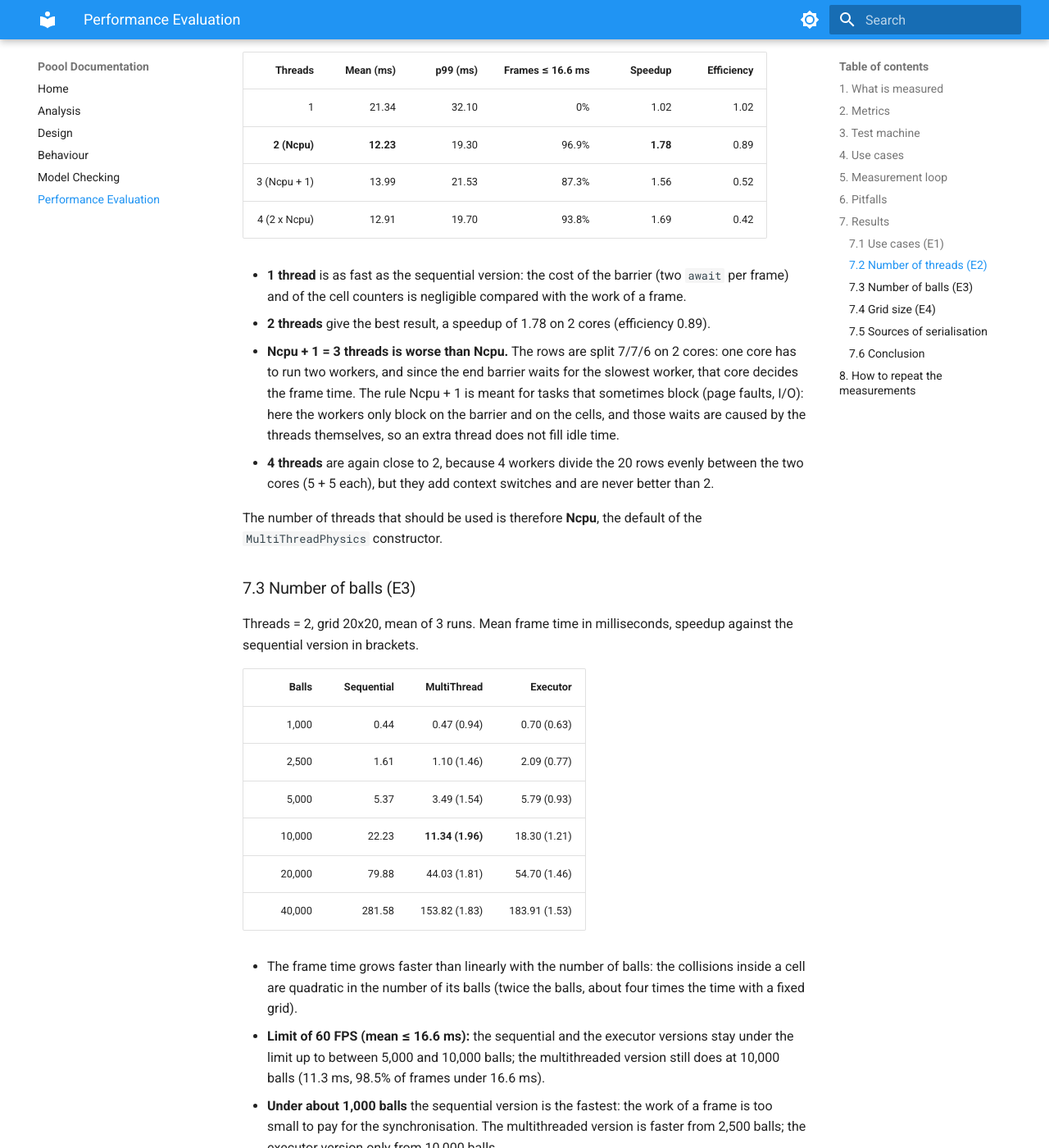
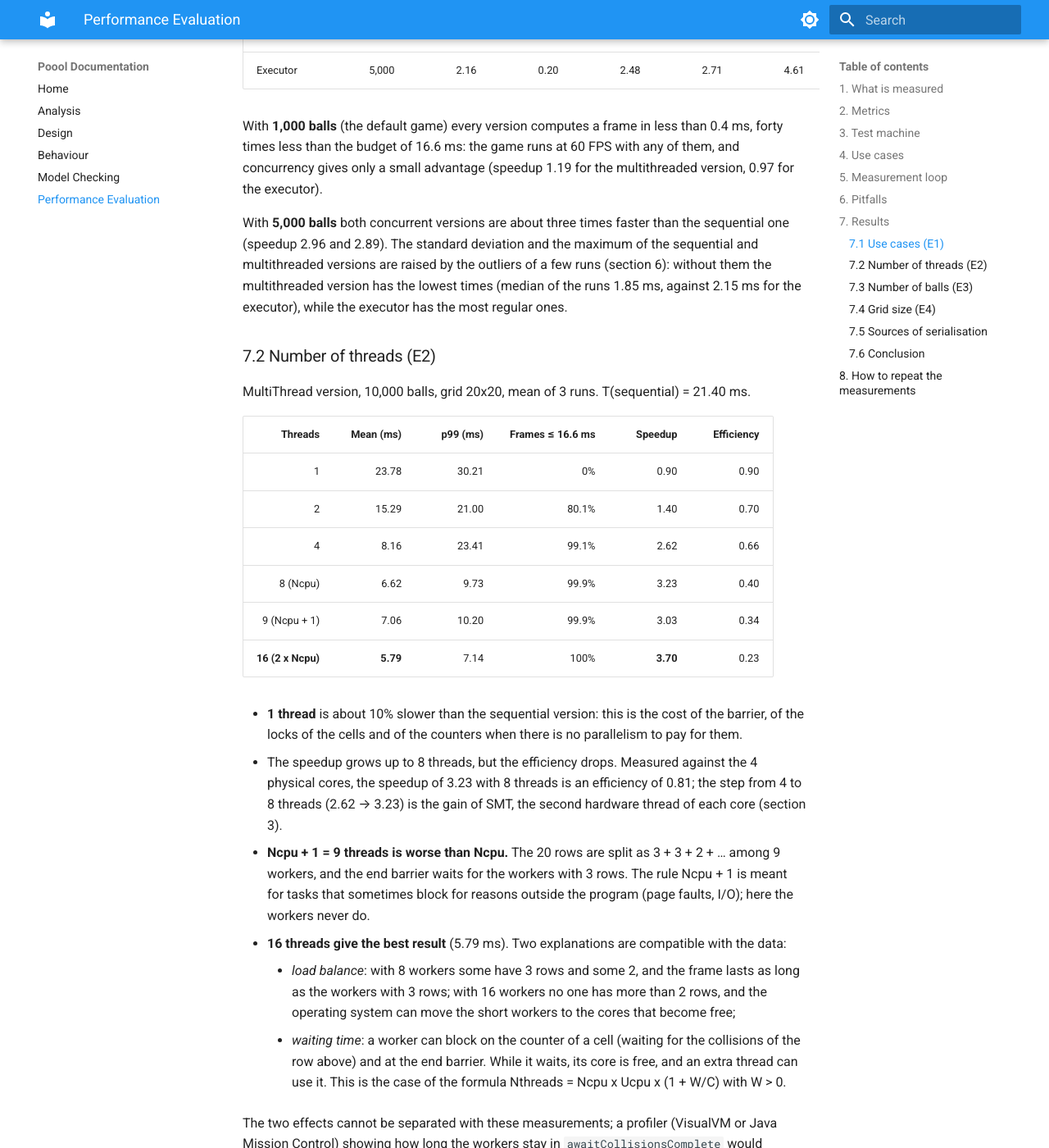
Before and after one commit to eduardalexandrut/concurrent-pool, an MkDocs documentation site: the page built from docs/performance-evaluation.md, in a window 1280 px wide and 1400 px high, scrolled down 3801 px. Shown: the whole window at 82% size. Built offline with MkDocs 1.6.1 and Material for MkDocs 9.7.7, drawn with Linux system fonts in a browser that asks for light colours; some of the changed text lies outside the part shown.

Commit message:
chore: benchmark

````diff
--- a/docs/performance-evaluation.md
+++ b/docs/performance-evaluation.md
@@ -12,8 +12,8 @@ The questions are:
 
 1. **How fast** is a frame on average, and how many frames stay within the 16.6 ms needed for 60 FPS?
 2. **Scalability:** how does the speedup change when threads are added? Which number of threads is the best?
-3. **How much:** what is the largest number of balls that each version can handle within 16.6 ms? With few balls, is
-   the concurrent version still faster than the sequential one?
+3. **How much:** how does the frame time grow with the number of balls? With few balls, is the concurrent version
+   still faster than the sequential one?
 4. **Which version** is better: platform threads with the barrier, or the `ExecutorService`?
 
 ## 2. Metrics
@@ -28,23 +28,28 @@ The questions are:
 ## 3. Test machine
 | | |
 |---|---|
-| CPU | Intel Xeon @ 2.80 GHz, **2 virtual cores** (Ncpu = 2), virtual machine |
-| Memory | 8 GB, JVM heap fixed with `-Xms2g -Xmx2g` |
-| JVM | OpenJDK 21.0.12, HotSpot 64-bit Server VM |
-| OS | Linux 6.18 |
+| CPU | AMD Ryzen 7 3700U (laptop, 15 W): **4 physical cores, 8 logical processors** with SMT (Ncpu = 8, `availableProcessors()`) |
+| JVM | Java HotSpot 64-Bit Server VM 21.0.7, heap fixed with `-Xms2g -Xmx2g` |
+| OS | Windows |
 
-With only two cores the maximum theoretical speedup is 2. On a machine with more cores the absolute values and the
-best number of threads change; the benchmark can be repeated there with the same commands (section 8).
+Two properties of this CPU matter for the results:
+
+- **SMT (simultaneous multithreading):** each physical core runs two hardware threads that share its execution units.
+  Two threads on the same core are faster than one, but far from twice as fast, so the ideal speedup on this machine is
+  between 4 (physical cores) and 8 (logical processors).
+- **Turbo frequency:** a laptop CPU runs at a higher clock when few cores are busy and lowers it when all of them are,
+  to stay within its power limit. A single thread therefore runs faster than each of eight parallel threads, which
+  lowers the measured efficiency.
 
 ## 4. Use cases
 The measurements use the real engine (the two player balls, the holes and the scores are included), without the GUI
-and without the 16 ms sleep of the game loop, on the default board (1600x1200, grid 20x20).
+and without the 16 ms sleep of the game loop, on the default board (1600x1200).
 
 | Use case | Balls | Why |
 |---|---|---|
 | Default game | 1,000 | default value of the launcher |
 | Heavy game | 5,000 | crowded table |
-| Stress | 1,000 to 40,000 | to find the limit of each version |
+| Stress | 10,000 | more than the sequential version can compute at 60 FPS |
 
 The balls are created from a `Random` with a fixed seed (42) and passed to `new Board(width, height, balls)`, so every
 version simulates exactly the same table. The executor version always uses `availableProcessors()` threads.
@@ -66,132 +71,159 @@ int remaining = physics.getStateSnapshot().size();   // use the result
 physics.shutdown();
 ```
 
-E1 and E2 use 300 warm-up frames and 1,000 measured frames, repeated **5 times**; E3 and E4 use 200 + 500 frames,
-repeated **3 times** (the runs with 40,000 balls take minutes). **Every repetition runs in a new JVM**, and the tables
-report the mean of the repetitions. The variation between repetitions (coefficient of variation of the mean frame
-time) is below 5% for every configuration with at least 2,500 balls, and around 10% with 1,000 balls, where a frame
-takes less than half a millisecond.
+All the experiments are run by `scripts/run-benchmarks.ps1`. **Every repetition runs in a new JVM**, and the tables
+report the mean of the repetitions.
+
+| Experiment | Warm-up + measured frames | Repetitions |
+|---|---|---|
+| E1 | 300 + 1,000 | 5 |
+| E2, E3 | 200 + 500 | 3 |
+| E4 | 100 + 300 | 3 |
 
 ## 6. Pitfalls
 | Pitfall | How it is handled |
 |---|---|
-| Garbage collection | long runs (500 to 1,000 frames), so that the GC runs several times during the measure and its cost is part of the mean; fixed heap (`-Xms2g -Xmx2g`) |
+| Garbage collection | long runs (300 to 1,000 frames), so that the GC runs several times during the measure and its cost is part of the mean; fixed heap (`-Xms2g -Xmx2g`) |
 | Dynamic compilation | warm-up frames that are not measured; each repetition in a new JVM |
 | Unrealistic code paths | the measured code is the real engine, called in the same way as the game loop |
 | Unrealistic contention | real board, real ball distribution, real locks |
 | Dead code elimination | the result of the simulation (number of balls left) is printed at the end |
 
-The maximum frame time is sensitive to GC pauses and to the scheduler of the virtual machine: it is reported but not
-used to compare the versions.
+**Outliers.** In 6 of the 111 runs a few frames took between 160 and 450 ms, while the 99th percentile of the same
+runs is below 60 ms (for example run 2 of the sequential version with 5,000 balls: maximum 446 ms). They appear in a single run of a configuration and not in the others, so they
+come from outside the engine (a GC pause or another process of the operating system), not from the synchronisation.
+They raise the mean, the standard deviation and the maximum of that run; the median of the runs is given where it
+changes the result. The maximum frame time is reported but not used to compare the versions.
 
 ## 7. Results
 ### 7.1 Use cases (E1)
-Threads = Ncpu = 2, grid 20x20, mean of 5 runs. Times in milliseconds.
+Threads = Ncpu = 8, grid 20x20, mean of 5 runs. Times in milliseconds.
 
 | Version | Balls | Mean | SD | p95 | p99 | Max | FPS | Frames ≤ 16.6 ms |
 |---|---:|---:|---:|---:|---:|---:|---:|---:|
-| Sequential | 1,000 | 0.40 | 0.18 | 0.57 | 0.83 | 3.91 | 2,490 | 100% |
-| MultiThread | 1,000 | 0.43 | 0.35 | 0.69 | 2.04 | 5.63 | 2,343 | 100% |
-| Executor | 1,000 | 0.72 | 0.46 | 1.18 | 2.97 | 6.38 | 1,405 | 100% |
-| Sequential | 5,000 | 5.89 | 1.15 | 8.01 | 9.81 | 16.98 | 170 | 99.9% |
-| MultiThread | 5,000 | **3.59** | 1.02 | 4.87 | 7.30 | 19.84 | 279 | 99.9% |
-| Executor | 5,000 | 5.68 | 0.92 | 7.33 | 8.66 | 12.54 | 176 | 100% |
+| Sequential | 1,000 | 0.38 | 0.15 | 0.57 | 0.79 | 3.84 | 2,632 | 100% |
+| MultiThread | 1,000 | **0.32** | 0.12 | 0.44 | 0.63 | 3.25 | 3,190 | 100% |
+| Executor | 1,000 | 0.39 | 0.14 | 0.53 | 0.71 | 3.91 | 2,571 | 100% |
+| Sequential | 5,000 | 6.24 | 6.89 | 8.75 | 12.03 | 189.61 | 162 | 99.6% |
+| MultiThread | 5,000 | **2.11** | 2.23 | 2.91 | 5.67 | 57.26 | 496 | 99.8% |
+| Executor | 5,000 | 2.16 | 0.20 | 2.48 | 2.71 | 4.61 | 463 | 100% |
 
-With **1,000 balls** (the default game) concurrency is useless: a frame takes 0.4 ms, forty times less than the budget
-of 16.6 ms, and the threads only add overhead. The multithreaded version is as fast as the sequential one but with
-twice the variance (p99 2.0 ms against 0.8 ms); the executor version is almost twice as slow.
+With **1,000 balls** (the default game) every version computes a frame in less than 0.4 ms, forty times less than the
+budget of 16.6 ms: the game runs at 60 FPS with any of them, and concurrency gives only a small advantage
+(speedup 1.19 for the multithreaded version, 0.97 for the executor).
 
-With **5,000 balls** the multithreaded version is clearly the fastest (speedup 1.64), while the executor version is
-only as fast as the sequential one.
+With **5,000 balls** both concurrent versions are about three times faster than the sequential one (speedup 2.96 and
+2.89). The standard deviation and the maximum of the sequential and multithreaded versions are raised by the outliers
+of a few runs (section 6): without them the multithreaded version has the lowest times (median of the runs 1.85 ms,
+against 2.15 ms for the executor), while the executor has the most regular ones.
 
 ### 7.2 Number of threads (E2)
-MultiThread version, 10,000 balls, grid 20x20, mean of 5 runs. T(sequential) = 21.78 ms.
+MultiThread version, 10,000 balls, grid 20x20, mean of 3 runs. T(sequential) = 21.40 ms.
 
 | Threads | Mean (ms) | p99 (ms) | Frames ≤ 16.6 ms | Speedup | Efficiency |
 |---:|---:|---:|---:|---:|---:|
-| 1 | 21.34 | 32.10 | 0% | 1.02 | 1.02 |
-| **2 (Ncpu)** | **12.23** | 19.30 | 96.9% | **1.78** | 0.89 |
-| 3 (Ncpu + 1) | 13.99 | 21.53 | 87.3% | 1.56 | 0.52 |
-| 4 (2 x Ncpu) | 12.91 | 19.70 | 93.8% | 1.69 | 0.42 |
+| 1 | 23.78 | 30.21 | 0% | 0.90 | 0.90 |
+| 2 | 15.29 | 21.00 | 80.1% | 1.40 | 0.70 |
+| 4 | 8.16 | 23.41 | 99.1% | 2.62 | 0.66 |
+| 8 (Ncpu) | 6.62 | 9.73 | 99.9% | 3.23 | 0.40 |
+| 9 (Ncpu + 1) | 7.06 | 10.20 | 99.9% | 3.03 | 0.34 |
+| **16 (2 x Ncpu)** | **5.79** | 7.14 | 100% | **3.70** | 0.23 |
 
-- **1 thread** is as fast as the sequential version: the cost of the barrier (two `await` per frame) and of the cell
-  counters is negligible compared with the work of a frame.
-- **2 threads** give the best result, a speedup of 1.78 on 2 cores (efficiency 0.89).
-- **Ncpu + 1 = 3 threads is worse than Ncpu.** The rows are split 7/7/6 on 2 cores: one core has to run two workers,
-  and since the end barrier waits for the slowest worker, that core decides the frame time. The rule Ncpu + 1 is meant
-  for tasks that sometimes block (page faults, I/O): here the workers only block on the barrier and on the cells, and
-  those waits are caused by the threads themselves, so an extra thread does not fill idle time.
-- **4 threads** are again close to 2, because 4 workers divide the 20 rows evenly between the two cores (5 + 5 each),
-  but they add context switches and are never better than 2.
+- **1 thread** is about 10% slower than the sequential version: this is the cost of the barrier, of the locks of the
+  cells and of the counters when there is no parallelism to pay for them.
+- The speedup grows up to 8 threads, but the efficiency drops. Measured against the 4 physical cores, the speedup of
+  3.23 with 8 threads is an efficiency of 0.81; the step from 4 to 8 threads (2.62 → 3.23) is the gain of SMT, the
+  second hardware thread of each core (section 3).
+- **Ncpu + 1 = 9 threads is worse than Ncpu.** The 20 rows are split as 3 + 3 + 2 + … among 9 workers, and the end
+  barrier waits for the workers with 3 rows. The rule Ncpu + 1 is meant for tasks that sometimes block for reasons
+  outside the program (page faults, I/O); here the workers never do.
+- **16 threads give the best result** (5.79 ms). Two explanations are compatible with the data:
+    - *load balance*: with 8 workers some have 3 rows and some 2, and the frame lasts as long as the workers with 3
+      rows; with 16 workers no one has more than 2 rows, and the operating system can move the short workers to the
+      cores that become free;
+    - *waiting time*: a worker can block on the counter of a cell (waiting for the collisions of the row above) and at
+      the end barrier. While it waits, its core is free, and an extra thread can use it. This is the case of the
+      formula Nthreads = Ncpu x Ucpu x (1 + W/C) with W > 0.
 
-The number of threads that should be used is therefore **Ncpu**, the default of the `MultiThreadPhysics` constructor.
+  The two effects cannot be separated with these measurements; a profiler (VisualVM or Java Mission Control) showing
+  how long the workers stay in `awaitCollisionsComplete` would measure W/C.
 
 ### 7.3 Number of balls (E3)
-Threads = 2, grid 20x20, mean of 3 runs. Mean frame time in milliseconds, speedup against the sequential version in
-brackets.
+Threads = Ncpu = 8, grid 20x20, mean of 3 runs. Mean frame time in milliseconds, speedup against the sequential
+version in brackets.
 
 | Balls | Sequential | MultiThread | Executor |
 |---:|---:|---:|---:|
-| 1,000 | 0.44 | 0.47 (0.94) | 0.70 (0.63) |
-| 2,500 | 1.61 | 1.10 (1.46) | 2.09 (0.77) |
-| 5,000 | 5.37 | 3.49 (1.54) | 5.79 (0.93) |
-| 10,000 | 22.23 | **11.34 (1.96)** | 18.30 (1.21) |
-| 20,000 | 79.88 | 44.03 (1.81) | 54.70 (1.46) |
-| 40,000 | 281.58 | 153.82 (1.83) | 183.91 (1.53) |
+| 1,000 | 0.38 | 0.38 (1.00) | 0.41 (0.93) |
+| 2,500 | 1.58 | 0.70 (2.26) | 0.81 (1.95) |
+| 5,000 | 5.25 | 1.82 (2.88) | 2.11 (2.49) |
+| 10,000 | 19.71 | **6.59 (2.99)** | **6.57 (3.00)** |
 
 - The frame time grows faster than linearly with the number of balls: the collisions inside a cell are quadratic in
   the number of its balls (twice the balls, about four times the time with a fixed grid).
-- **Limit of 60 FPS (mean ≤ 16.6 ms):** the sequential and the executor versions stay under the limit up to between
-  5,000 and 10,000 balls; the multithreaded version still does at 10,000 balls (11.3 ms, 98.5% of frames under
-  16.6 ms).
-- **Under about 1,000 balls** the sequential version is the fastest: the work of a frame is too small to pay for the
-  synchronisation. The multithreaded version is faster from 2,500 balls; the executor version only from 10,000 balls.
-- The speedup of the multithreaded version settles around 1.8–1.9 on 2 cores.
+- **Limit of 60 FPS (mean ≤ 16.6 ms):** the sequential version stays under the limit up to between 5,000 and 10,000
+  balls (19.7 ms at 10,000); both concurrent versions are still at 6.6 ms with 10,000 balls, so they can handle more.
+- **With 1,000 balls** the three versions are equivalent: the work of a frame is too small to pay for the
+  synchronisation.
+- The speedup grows with the number of balls: the more work in a frame, the smaller the fixed cost of the
+  synchronisation compared with it. The multithreaded version is faster than the executor up to 5,000 balls; at
+  10,000 they are the same.
 
 ### 7.4 Grid size (E4)
-10,000 balls, mean of 3 runs. MultiThread with 2 threads, sequential as reference.
+5,000 balls, mean of 3 runs. MultiThread with 8 threads, sequential as reference.
 
 | Grid | Cells | Balls per cell | Sequential (ms) | MultiThread (ms) | Speedup |
 |---|---:|---:|---:|---:|---:|
-| 5x5 | 25 | 400 | 253.81 | 189.77 | 1.34 |
-| 10x10 | 100 | 100 | 69.61 | 37.87 | 1.84 |
-| 15x15 | 225 | 44 | 36.37 | 21.58 | 1.69 |
-| 20x20 | 400 | 25 | 21.05 | 11.97 | 1.76 |
+| 5x5 | 25 | 200 | 60.31 | 29.10 | 2.07 |
+| 10x10 | 100 | 50 | 17.92 | 6.77 | 2.65 |
+| 15x15 | 225 | 22 | 9.05 | 2.71 | 3.34 |
+| 20x20 | 400 | 12 | 6.38 | 2.11 | 3.02 |
 
 The grid is a form of **lock striping**: one lock per cell instead of one for the whole board. More cells mean fewer
-balls per cell, so fewer pairs to check (the time drops from 254 ms to 21 ms in the sequential version) and shorter
-critical sections. With the 5x5 grid there are only 5 rows for 2 workers (3 + 2), so the work is unbalanced and the
-speedup is only 1.34. 20x20 is the finest grid allowed on this board (cells must be at least 60 px high, the
-diameter of the player balls) and it is the fastest.
+balls per cell, so fewer pairs to check (the sequential time drops from 60 ms to 6 ms) and shorter critical sections.
+The 20x20 grid is the fastest in absolute terms; it is the finest grid allowed on this board (cells must be at least
+60 px high, the diameter of the player balls).
+
+The speedup also depends on the number of rows, because the rows are the unit of work of a worker: with the 5x5 grid
+there are only 5 rows for 8 workers, so 3 workers have nothing to do and the speedup stops at 2.07.
 
 ### 7.5 Sources of serialisation
-- **Work done only by the game loop.** `initFrame` on all the 400 cells and the user input are executed by one
-  thread before the workers start (Amdahl's law). The result of E2 with 1 thread (same time as the sequential version)
-  shows that this part, together with the barrier, is small.
-- **Load balance.** The frame ends when the slowest worker reaches the end barrier: with few rows (E4, 5x5) or a
-  number of workers that does not divide the rows evenly between the cores (E2, 3 threads) the speedup drops.
+- **Work done only by the game loop.** `initFrame` on all the cells and the user input are executed by one thread
+  before the workers start (Amdahl's law). Together with the cost of the barrier and of the locks, it is the reason
+  why 1 worker is 10% slower than the sequential version (E2).
+- **Load balance.** The frame ends when the slowest worker reaches the end barrier, and the work is divided by rows:
+  when the rows are not a multiple of the workers (9 threads in E2) or are fewer than the workers (5x5 in E4), the
+  speedup drops.
 - **Executor.** `ExecutorPhysics` waits for *all* collision tasks with `invokeAll` before starting the movement tasks.
   This is a global barrier between the two phases, while the multithreaded version only waits on the counter of each
-  cell, so a worker can start moving its rows while another is still colliding. In addition it creates and submits
-  2 x 20 = 40 tasks per frame through the shared queue of the pool. This explains why it is always slower than the
-  multithreaded version, and slower than the sequential one up to about 5,000 balls.
+  cell. In addition it creates and submits 2 x 20 = 40 tasks per frame through the shared queue of the pool. This cost
+  is visible with medium loads (2,500 – 5,000 balls); at 10,000 balls it is small compared with the work of a frame,
+  and the two versions are equivalent.
 
 ### 7.6 Conclusion
-On the test machine (2 cores):
+On the test machine (4 physical cores, 8 logical processors):
 
-- for the **default game (1,000 balls)** all three versions run at well over 60 FPS, and the sequential version is the
-  fastest;
-- **from about 2,500 balls** the **multithreaded version with Ncpu threads** is the fastest, with a speedup of
-  1.5–1.96 on 2 cores, and it is the only version that keeps 60 FPS with 10,000 balls;
-- the **executor version** is always slower than the multithreaded one, because of the global wait between the
-  phases and the task overhead;
-- **Ncpu + 1** threads do not help, because the workers never block on I/O.
+- for the **default game (1,000 balls)** all three versions run at well over 60 FPS, with a negligible difference;
+- **from 2,500 balls** the concurrent versions are clearly faster than the sequential one, with a speedup of about 3
+  at 5,000 – 10,000 balls; with 10,000 balls they are the only ones that keep 60 FPS;
+- the **multithreaded version** is the fastest up to 5,000 balls; at 10,000 balls the executor version is equivalent;
+- the best number of threads for the multithreaded version is not Ncpu + 1 but **2 x Ncpu**, because of the division
+  of the work by rows and of the time the workers spend waiting on the cells and on the barrier.
 
 ## 8. How to repeat the measurements
-```bash
-javac -encoding UTF-8 -d out $(find src/main/java -name "*.java")
+All the experiments, from the project folder (Windows PowerShell):
+
+```powershell
+powershell -ExecutionPolicy Bypass -File scripts\run-benchmarks.ps1
+```
+
+A single configuration:
+
+```powershell
+javac -encoding UTF-8 -d out (Get-ChildItem -Recurse src\main\java -Filter *.java).FullName
 # java app.bench.Benchmark <seq|mt|exec> <balls> <threads> <grid> [warmup] [frames]
-java -Xms2g -Xmx2g -cp out app.bench.Benchmark mt 10000 2 20
+java -Xms2g -Xmx2g -cp out app.bench.Benchmark mt 10000 8 20
 ```
-Each call prints one CSV line:
-`engine,balls,threads,grid,mean,sd,p95,p99,max,fps,%frames≤16.6ms,balls left`.
+
+Each run prints one CSV line: `engine,balls,threads,grid,mean,sd,p95,p99,max,fps,%frames≤16.6ms,balls left`. The raw
+results of the tables are in `docs/data/benchmark-results.csv`.
````
Also changed, not shown: benchmark-results.csv (added, +112 -0 lines), 4 other files.
